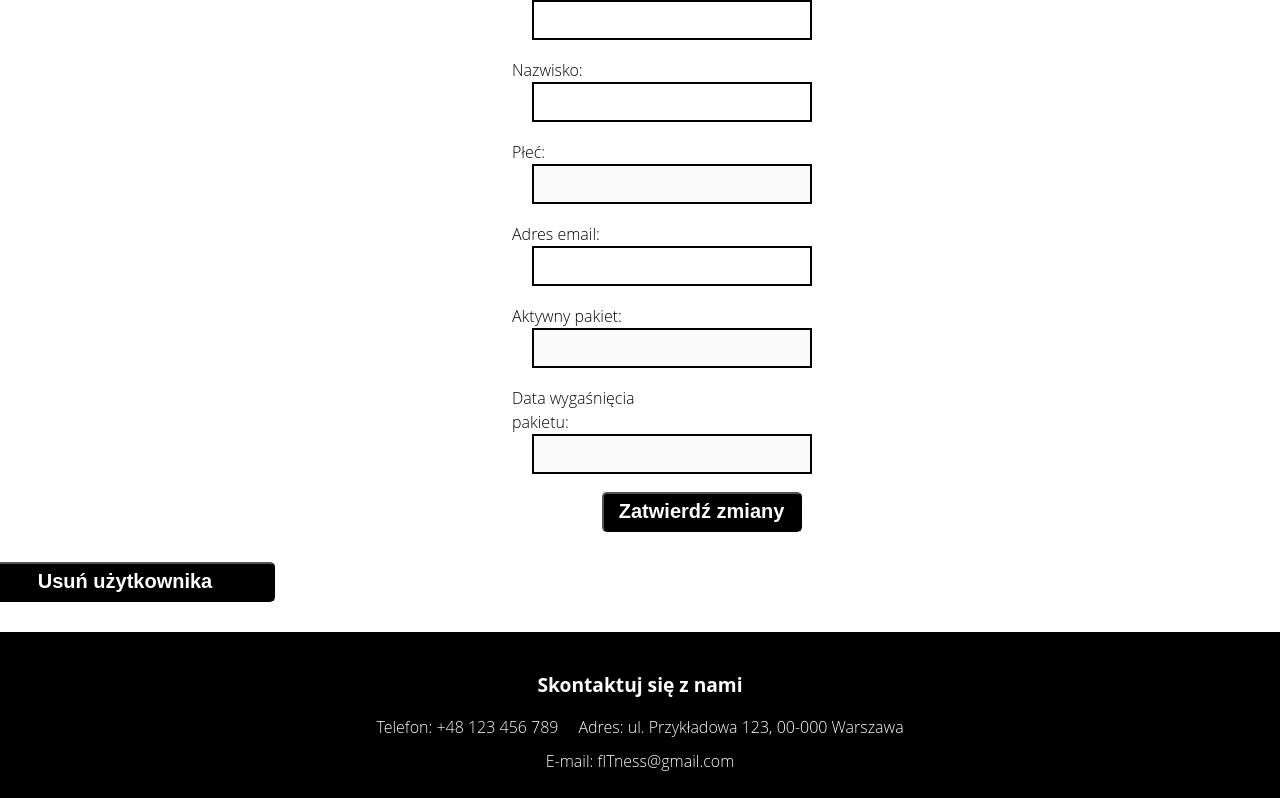
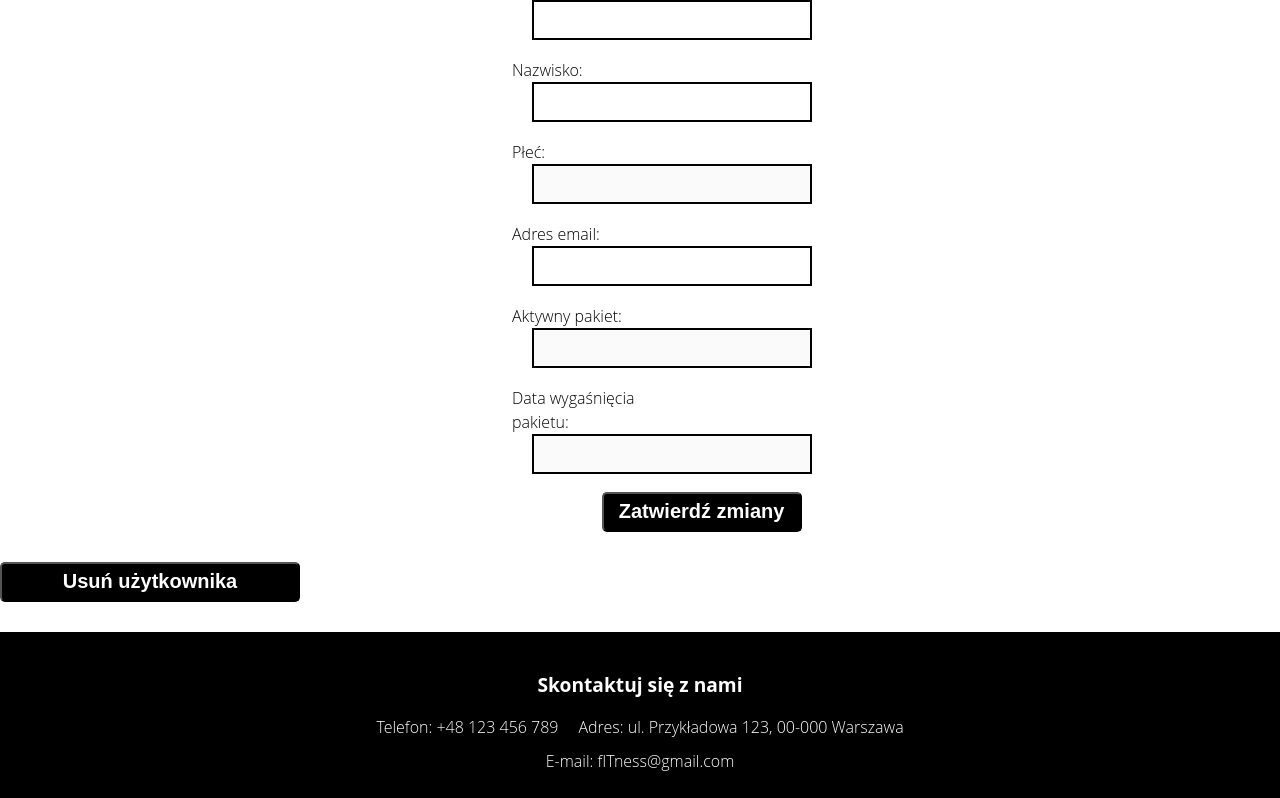
Before and after one commit to bartek-niewiarowski/PZSP2-2023Z-fITness-SzczurySilowni, a React (Create React App) app in the folder client-app-frontend/: page /user/1 in a window 1280 px wide. Shown: the part 487-1285 px from the top of the page. Built offline with nearby package versions, Linux system fonts and the light colour scheme.

Commit message:
KAN-3 change styles in MyData component

```diff
--- a/client-app-frontend/src/components/MyData/MyData.js
+++ b/client-app-frontend/src/components/MyData/MyData.js
@@ -1,7 +1,7 @@
 import { useEffect, useState } from "react"
 import styles from "./MyData.module.css";
 
-export default function MyData() {
+export default function MyData({userId = null}) {
 
     const [userData, setUserData] = useState({
         user_id: '',
@@ -23,8 +23,13 @@ export default function MyData() {
     useEffect(() => {
             const fetchData = async () => {
             try {
-                const gotUser = JSON.parse(localStorage.getItem('user'));
-                if(gotUser){ setUserData(gotUser)}
+                if(userId) {
+                  //Pobierz usera o podanym Id
+                }
+                else {
+                  const gotUser = JSON.parse(localStorage.getItem('user'));
+                  if(gotUser){ setUserData(gotUser)}
+                }
             } catch (error) {
               console.error('Error fetching data:', error);
             }
--- a/client-app-frontend/src/components/UserDeatils/UserDetails.module.css
+++ b/client-app-frontend/src/components/UserDeatils/UserDetails.module.css
@@ -26,12 +26,13 @@
 }
 
 .header {
+    align-items: center;
     font-size: 24px;
     text-decoration: underline;
 }
 
 .button {
-    margin-left: -25px;
+    align-items: center;
     margin-bottom: 30px;
     height: 40px;
     width: 300px;
```
